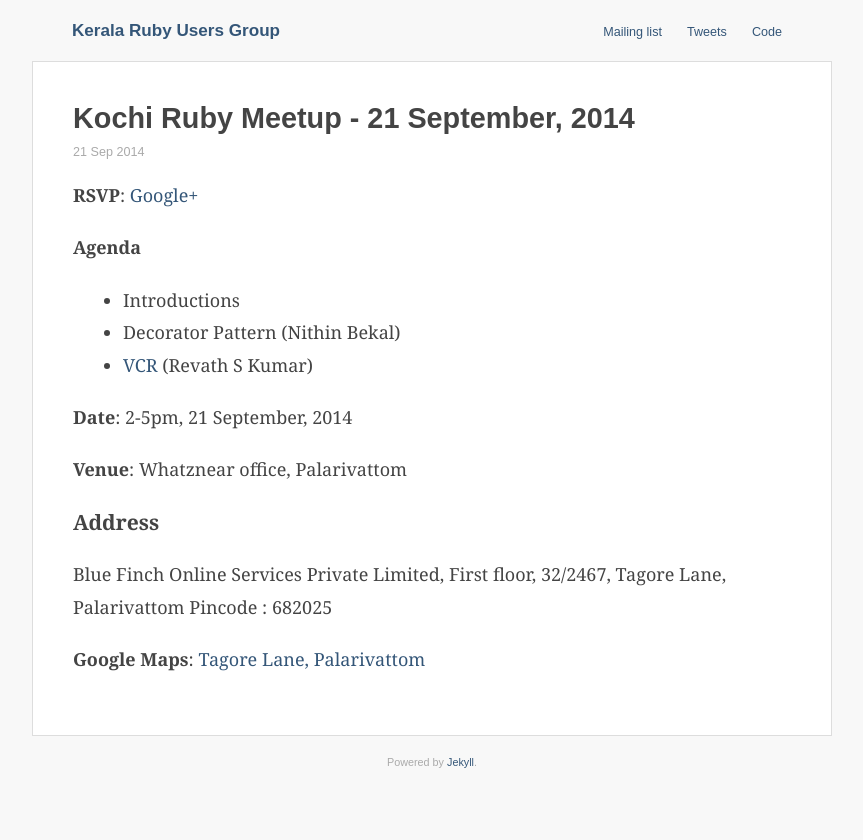
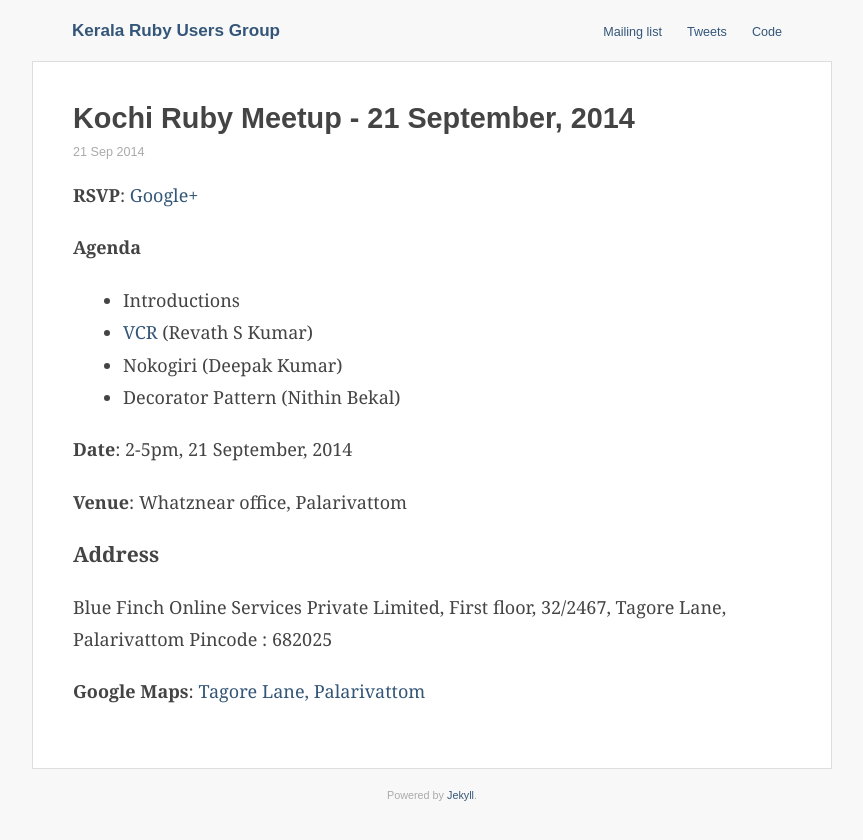
Before and after one commit to krug/krug.github.io, a Jekyll site: the page built from _posts/2014-09-21-sep-2014-kochi-meetup.md, in a window 1280 px wide. Shown: the top 840 px of the page, without its empty margins (208-1071 px from the left). Built offline with Jekyll 4.4.1, drawn with Linux system fonts in a browser that asks for light colours.

Commit message:
List Nokogiri talk by Deepak

```diff
--- a/_posts/2014-09-21-sep-2014-kochi-meetup.md
+++ b/_posts/2014-09-21-sep-2014-kochi-meetup.md
@@ -10,8 +10,9 @@
 # Agenda
 
 * Introductions
+* [VCR](https://github.com/vcr/vcr) (Revath S Kumar)
+* Nokogiri (Deepak Kumar)
 * Decorator Pattern (Nithin Bekal)
-* [VCR](https://github.com/vcr/vcr) (Revath S Kumar)
 
 **Date**: 2-5pm, 21 September, 2014
 
```
